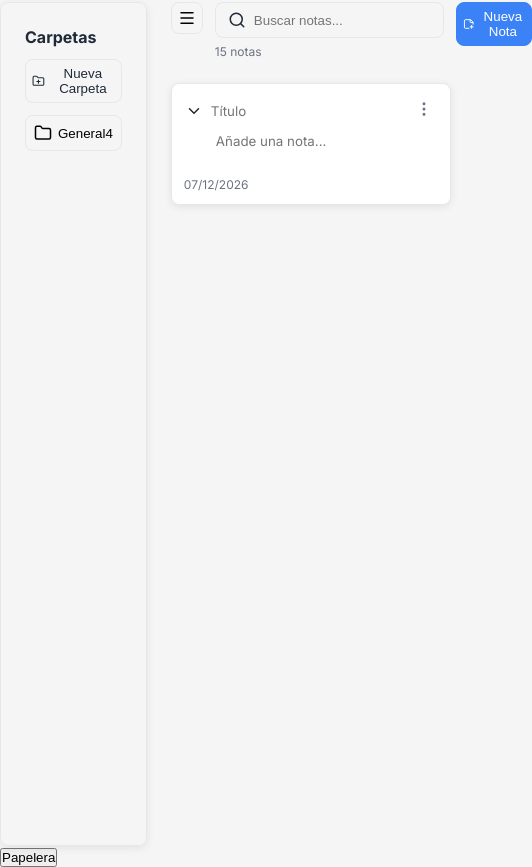
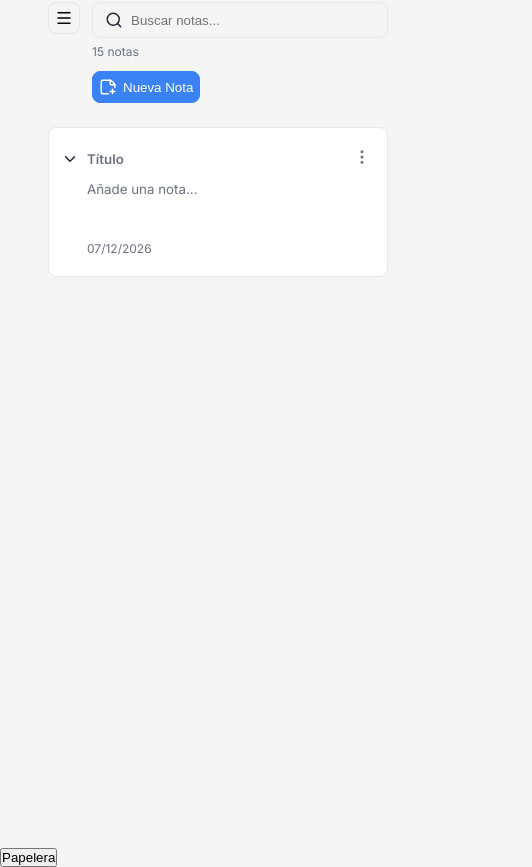
Before and after one commit to MatiGallegos/MemoFlow, a plain HTML site: page index.html in a window 390 px wide. Shown: the part 43-910 px from the top of the page, 532 px wide, since content can reach past the window. Drawn offline with nearby package versions, Linux system fonts and the light colour scheme.

Commit message:
feat: complete MemoFlow interface styling

```diff
--- a/style.css
+++ b/style.css
@@ -88,6 +88,9 @@ html {
    /* Escala de ancho */
    --ancho-140: 140px;
    --ancho-280: 280px;
+   --ancho-300: 300px;
+   --ancho-320: 320px;
+   --ancho-340: 340px;
    --ancho-360: 360px;
 
    /* Escala de largo */
@@ -129,113 +132,15 @@ h2 {
 
 }
 
-.note {
-   min-width: var(--ancho-280);
-   max-width: var(--ancho-360);
-   padding: var(--espaciado-12);
-   margin-top: var(--espaciado-12);
-   background-color: var(--color-superficie);
-   border: 1px solid var(--color-borde);
-   box-shadow: 0 2px 8px var(--color-sombra);
-   border-radius: var(--radius-md);
-   transition: 0.2s;
+@media(max-width:768px) {
+   .app {
+      padding-left: var(--espaciado-24);
+   }
 
+   .notes {
+      padding-inline: var(--espaciado-24);
+   }
 }
-
-
-/* ===========================
-   NOTAS
-=========================== */
-
-.notes {
-   display: flex;
-   flex: 1;
-   flex-direction: column;
-   gap: var(--espaciado-12);
-   z-index: 10;
-
-}
-
-.notes-list {
-   display: flex;
-   flex-wrap:wrap;
-   gap: var(--espaciado-12);
-}
-
-.notes-header {
-   display: flex;
-   flex-direction: column;
-   gap: var(--espaciado-8);
-
-}
-
-.notes-header-top {
-   display: flex;
-   align-items: flex-start;
-   gap: var(--espaciado-12);
-
-}
-
-.search-section {
-   display: flex;
-   flex-direction: column;
-
-}
-/* NOTE */
-
-
-.note-header {
-   display: flex;
-   justify-content: center;
-   align-items: center;
-   gap: var(--espaciado-8);
-}
-
-.note-title {
-   font-family: var(--fuente-principal);
-   border-style: none;
-
-
-}
-
-
-.note-options-button {
-   padding: var(--espaciado-4);
-
-   background-color: var(--color-fondo-transparente);
-   color: var(--color-texto-secundario);
-
-   border-style: none;
-   border-radius: var(--radius-md);
-
-   transition: 0.2S;
-
-
-}
-.note-options-button:hover {
-   cursor: pointer;
-   background-color: var(--color-primario);
-   color: white;
-
-}
-.note-text {
-
-   margin-left: var(--espaciado-24);
-   padding: var(--espaciado-8);
-
-   font-weight: 400;
-   font-family: var(--fuente-principal);
-
-   border-style: none;
-   resize: none;
-}
-
-.note-footer {
-   font-size: 12px;
-   color: var(--color-texto-secundario);
-
-}
-
 /* ===========================
    SIDEBAR
 =========================== */
@@ -253,10 +158,13 @@ h2 {
 
    transform: translateX(0);
    z-index: 30;
-
 }
 
-
+@media (max-width:768px) {
+   .sidebar {
+      display: none;
+   }
+}
 /* ===========================
    CARPETAS
 =========================== */
@@ -328,6 +236,187 @@ h2 {
 }
 
 /* ===========================
+   NOTE
+=========================== */
+
+
+.note {
+   min-width: var(--ancho-280);
+   max-width: var(--ancho-360);
+   padding: var(--espaciado-12);
+   margin-top: var(--espaciado-12);
+   background-color: var(--color-superficie);
+   border: 1px solid var(--color-borde);
+
+   border-radius: var(--radius-md);
+   transition: 0.2s;
+
+}
+
+
+/* ===========================
+   NOTES
+=========================== */
+
+.notes {
+   display: flex;
+   flex: 1;
+   flex-direction: column;
+   gap: var(--espaciado-12);
+   z-index: 10;
+
+}
+
+
+.notes-list {
+   display: flex;
+   flex-wrap:wrap;
+   gap: var(--espaciado-12);
+
+}
+
+.notes-header {
+   display: flex;
+   flex-direction: column;
+   gap: var(--espaciado-8);
+
+}
+
+.notes-header-top {
+   display: flex;
+   align-items: flex-start;
+   gap: var(--espaciado-12);
+
+}
+
+@media (max-width: 768px) {
+   .notes-header-top {
+      display: grid;
+      grid-template-columns: auto 1fr;
+      gap: var(--espaciado-12);
+   }
+
+   .menu-button {
+      grid-column: 1;
+      grid-row: 1;
+   }
+
+   .search-section {
+      grid-column: 2;
+      grid-row: 1;
+   }
+
+   .notes-header-top .button-primary {
+      grid-column: 2;
+      grid-row: 2;
+      justify-self: start;
+   }
+}
+
+/* SEARCH-SECTION */
+
+.search-section {
+
+   max-width: var(--ancho-300);
+   display: flex;
+   flex-direction: column;
+
+}
+/* NOTE */
+
+.note {
+   width: var(--ancho-340);
+
+   transition: transform var(--transition-fast),
+               box-shadow var(--transition-fast);
+}
+
+.note:hover {
+   transform: translateY(-2px);
+   box-shadow: 0 2px 8px var(--color-sombra);
+}
+
+.note:focus-within {
+   border-color: var(--color-primario);
+   box-shadow: 0 2px 8px var(--color-sombra);
+}
+
+.note-header {
+   padding-top: var(--espaciado-4);
+   display: flex;
+
+   align-items: center;
+   gap: var(--espaciado-8);
+}
+
+.note-content {
+   margin-left: var(--espaciado-18);
+   display: flex;
+   flex-direction: column;
+   gap: var(--espaciado-12);
+}
+
+.note-title {
+   flex: 1;
+   width: 100%;
+   font-family: var(--fuente-principal);
+   font-weight: 600;
+   border-style: none;
+
+   background-color: var(--color-fondo-transparente);
+}
+
+.note-title:focus,
+.note-text:focus {
+   outline: none;
+}
+
+
+.note-options-button {
+   padding: var(--espaciado-4);
+
+   background-color: var(--color-fondo-transparente);
+   color: var(--color-texto-secundario);
+
+   border-style: none;
+   border-radius: var(--radius-md);
+   transition: background-color var(--transition-fast),
+               color var(--transition-fast);
+
+}
+.note-options-button:hover {
+   cursor: pointer;
+   background-color: var(--color-primario);
+   color: white;
+
+}
+.note-text {
+   padding: var(--espaciado-8);
+
+   font-weight: 400;
+   font-family: var(--fuente-principal);
+
+   border-style: none;
+   resize: none;
+}
+
+
+.note-title::placeholder,
+.note-text::placeholder {
+    color: var(--color-texto-secundario);
+
+
+}
+
+.note-footer {
+   padding: var(--espaciado-8);
+   font-size: 12px;
+   color: var(--color-texto-secundario);
+
+}
+
+
+/* ===========================
    SEARCH-BOX
 =========================== */
 
@@ -336,8 +425,7 @@ h2 {
    align-items: center;
    gap: var(--espaciado-8);
 
-   flex: 1;
-   max-width: 500px;
+   max-width: var(--ancho-340);
 
    border: 1px solid var(--color-borde);
    border-radius: var(--radius-md);
@@ -362,6 +450,10 @@ h2 {
     outline: none;
     flex: 1;
     background-color: transparent;
+}
+
+.search-input:focus-within {
+   outline: none;
 }
 
 .notes-counter {
@@ -403,33 +495,59 @@ h2 {
     border-color: var(--color-primario);
 }
 
+@media(max-width:768px) {
+   .button-primary {
+        flex-basis: auto;
+    }
+}
+
 .button-primary:hover {
     background-color: var(--color-primario-hover);
     border-color: var(--color-primario-hover);
 }
 
+
+
 /*button secondary */
 .button-secondary {
-    background-color: transparent;
-    color: var(--color-texto);
-    border-color: var(--color-borde);
+   width: 100%;
+   justify-content: flex-start;
+   gap: var(--espaciado-8);
+
+
+   background-color: transparent;
+   color: var(--color-texto-secundario);
+
+   border: 1px solid var(--color-borde);
+   border-radius: var(--radius-md);
+
+   padding: var(--espaciado-8);
 }
 
 .button-secondary:hover {
-    background-color: var(--color-superficie-focus);
-    border-color: var(--color-primario);
+   background-color: var(--color-superficie-hover);
+   border-color: var(--color-texto-principal);
+
 }
 
+/*menu-button */
 .menu-button {
    background-color: transparent;
    border: 1px solid var(--color-borde);
    border-radius: var(--radius-md);
+   display: none;
 }
 
 .menu-button:hover {
    border-color: var(--color-primario-hover);
 }
 
+
+@media (max-width:768px) {
+   .menu-button {
+      display: flex;
+   }
+}
 
 /* tamaño de los íconos */
 .button-icon {
```
Also changed, not shown: index.html (+0 -3 lines).
